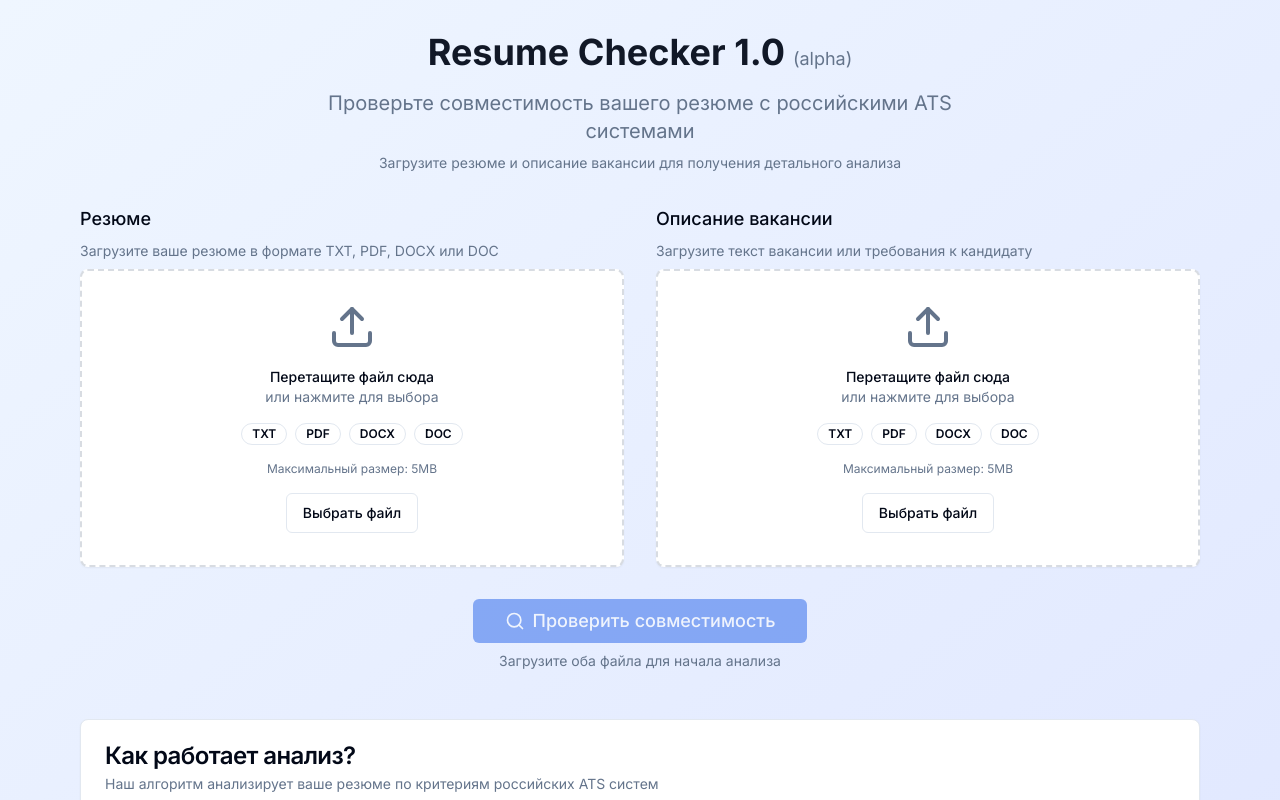
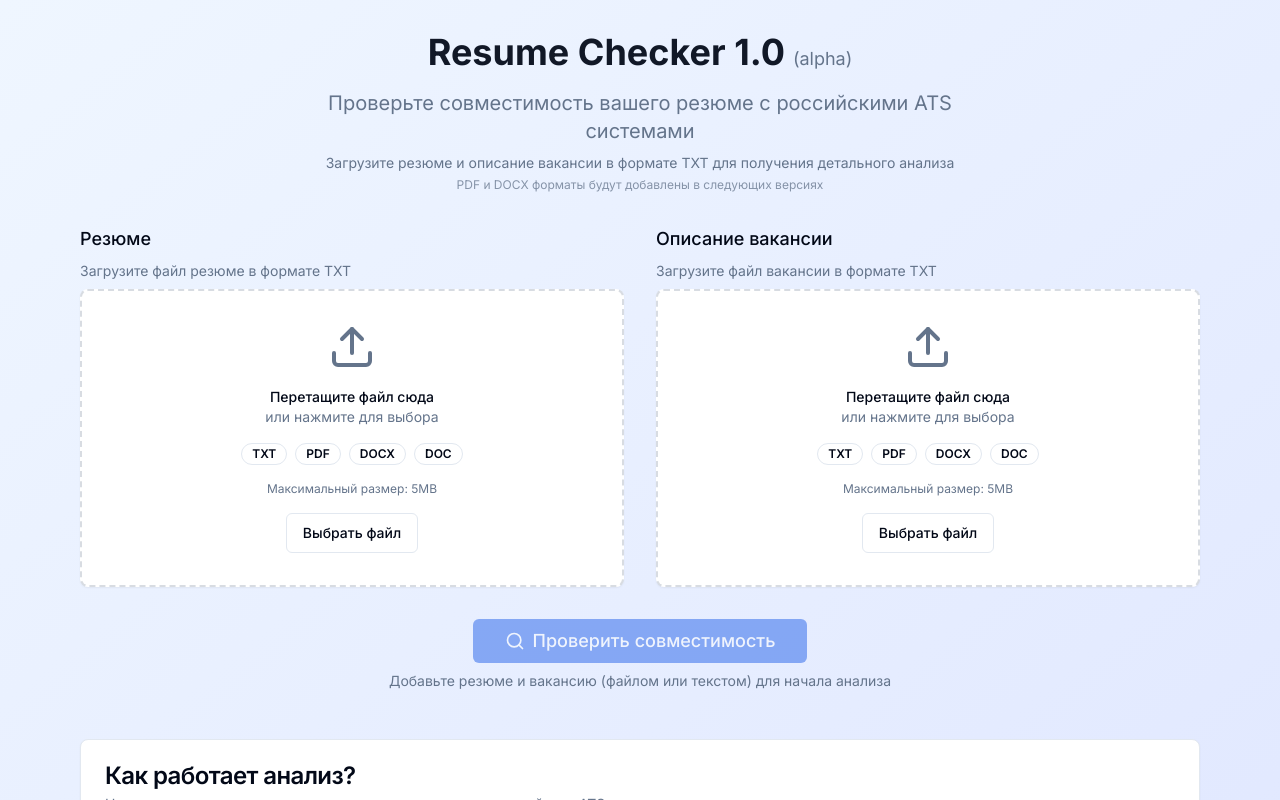
Before and after one commit to markoni-today/resume-checker, a Next.js app: page / in a window 1280 px wide. Shown: the top 800 px of the page. Built offline with nearby package versions, Linux system fonts and the light colour scheme.

Commit message:
Update page.tsx

```diff
--- a/src/app/page.tsx
+++ b/src/app/page.tsx
@@ -11,13 +11,19 @@ import { ATSAnalysisResult } from '@/lib/utils'
 export default function HomePage() {
   const [resumeFile, setResumeFile] = useState<File | null>(null)
   const [vacancyFile, setVacancyFile] = useState<File | null>(null)
+  const [resumeText, setResumeText] = useState<string>('')
+  const [vacancyText, setVacancyText] = useState<string>('')
   const [isAnalyzing, setIsAnalyzing] = useState(false)
   const [analysisResult, setAnalysisResult] = useState<ATSAnalysisResult | null>(null)
   const [error, setError] = useState<string | null>(null)
 
   const handleAnalyze = async () => {
-    if (!resumeFile || !vacancyFile) {
-      setError('Пожалуйста, загрузите оба файла')
+    // Проверяем что есть данные для анализа
+    const hasResumeData = resumeFile || resumeText.trim()
+    const hasVacancyData = vacancyFile || vacancyText.trim()
+
+    if (!hasResumeData || !hasVacancyData) {
+      setError('Пожалуйста, добавьте резюме и вакансию (файлом или текстом)')
       return
     }
 
@@ -26,6 +32,29 @@ export default function HomePage() {
     setAnalysisResult(null)
 
     try {
+      if (resumeText.trim() && vacancyText.trim()) {
+        // Анализ текста напрямую
+        const response = await fetch('/api/analyze', {
+          method: 'POST',
+          headers: {
+            'Content-Type': 'application/json',
+          },
+          body: JSON.stringify({
+            resumeText: resumeText.trim(),
+            vacancyText: vacancyText.trim(),
+            type: 'text'
+          }),
+        })
+
+        if (!response.ok) {
+          const errorData = await response.json()
+          throw new Error(errorData.error || 'Ошибка анализа')
+        }
+
+        const result = await response.json()
+        setAnalysisResult(result)
+      } else if (resumeFile && vacancyFile) {
+        // Анализ файлов
         const formData = new FormData()
         formData.append('resume', resumeFile)
         formData.append('vacancy', vacancyFile)
@@ -42,6 +71,9 @@ export default function HomePage() {
 
         const result = await response.json()
         setAnalysisResult(result)
+      } else {
+        throw new Error('Используйте либо файлы, либо текст для обоих полей')
+      }
     } catch (err) {
       setError(err instanceof Error ? err.message : 'Произошла ошибка при анализе')
     } finally {
@@ -49,7 +81,7 @@ export default function HomePage() {
     }
   }
 
-  const canAnalyze = resumeFile && vacancyFile && !isAnalyzing
+  const canAnalyze = (resumeFile || resumeText.trim()) && (vacancyFile || vacancyText.trim()) && !isAnalyzing
 
   return (
     <div className="container mx-auto py-8 px-4 max-w-6xl">
@@ -63,7 +95,10 @@ export default function HomePage() {
           Проверьте совместимость вашего резюме с российскими ATS системами
         </p>
         <p className="text-sm text-muted-foreground mt-2">
-          Загрузите резюме и описание вакансии для получения детального анализа
+          Загрузите резюме и описание вакансии в формате TXT для получения детального анализа
+        </p>
+        <p className="text-xs text-muted-foreground mt-1 opacity-75">
+          PDF и DOCX форматы будут добавлены в следующих версиях
         </p>
       </div>
 
@@ -71,16 +106,20 @@ export default function HomePage() {
       <div className="grid grid-cols-1 lg:grid-cols-2 gap-8 mb-8">
         <FileUpload
           label="Резюме"
-          description="Загрузите ваше резюме в формате TXT, PDF, DOCX или DOC"
+          description="Загрузите файл резюме в формате TXT"
           onFileSelect={setResumeFile}
           selectedFile={resumeFile}
+          onTextInput={setResumeText}
+          textValue={resumeText}
         />
 
         <FileUpload
           label="Описание вакансии"
-          description="Загрузите текст вакансии или требования к кандидату"
+          description="Загрузите файл вакансии в формате TXT"
           onFileSelect={setVacancyFile}
           selectedFile={vacancyFile}
+          onTextInput={setVacancyText}
+          textValue={vacancyText}
         />
       </div>
 
@@ -107,10 +146,7 @@ export default function HomePage() {
 
         {!canAnalyze && !isAnalyzing && (
           <p className="text-sm text-muted-foreground mt-2">
-            {!resumeFile || !vacancyFile
-              ? 'Загрузите оба файла для начала анализа'
-              : ''
-            }
+            Добавьте резюме и вакансию (файлом или текстом) для начала анализа
           </p>
         )}
       </div>
```
Lines whose indentation alone changed are shown as unchanged.
